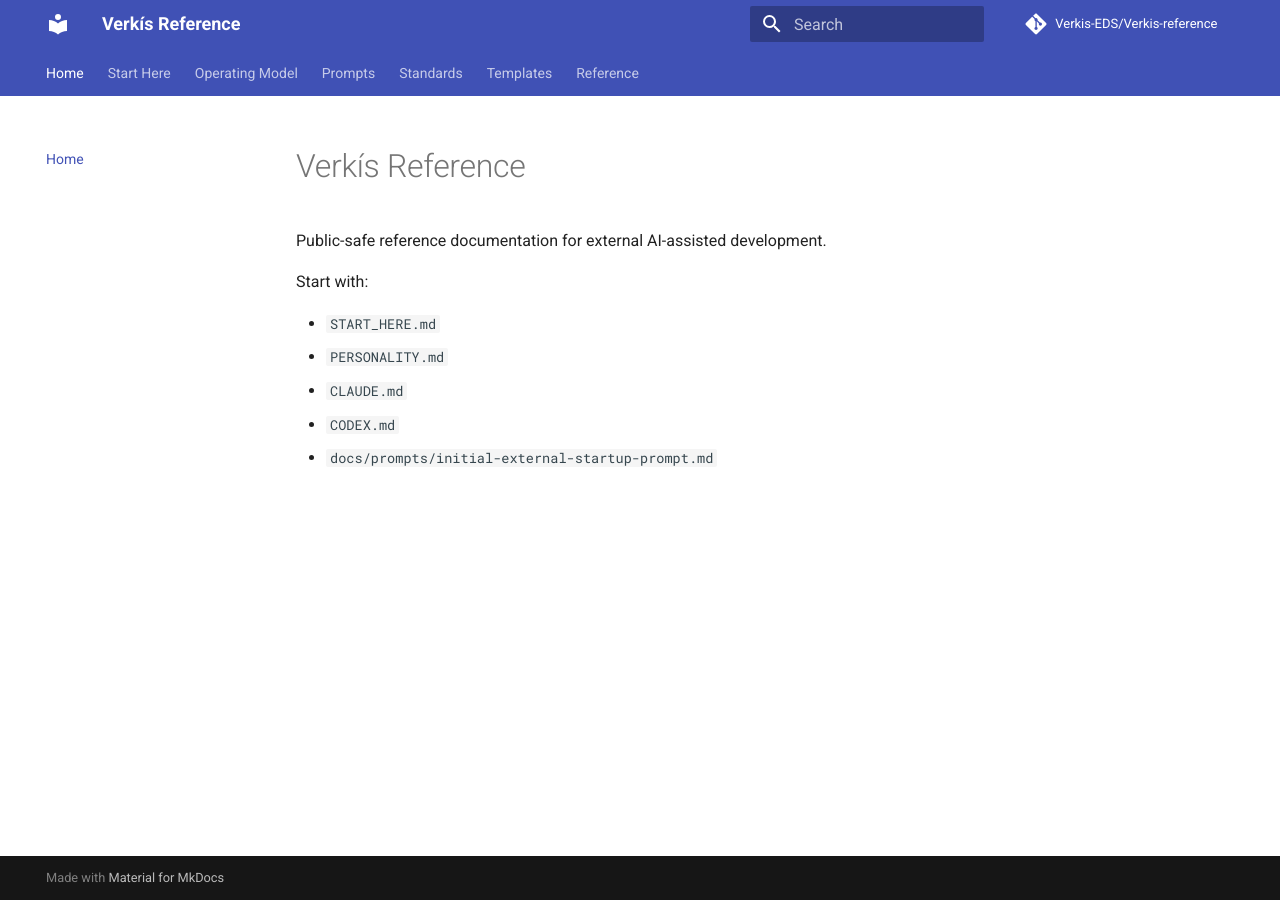
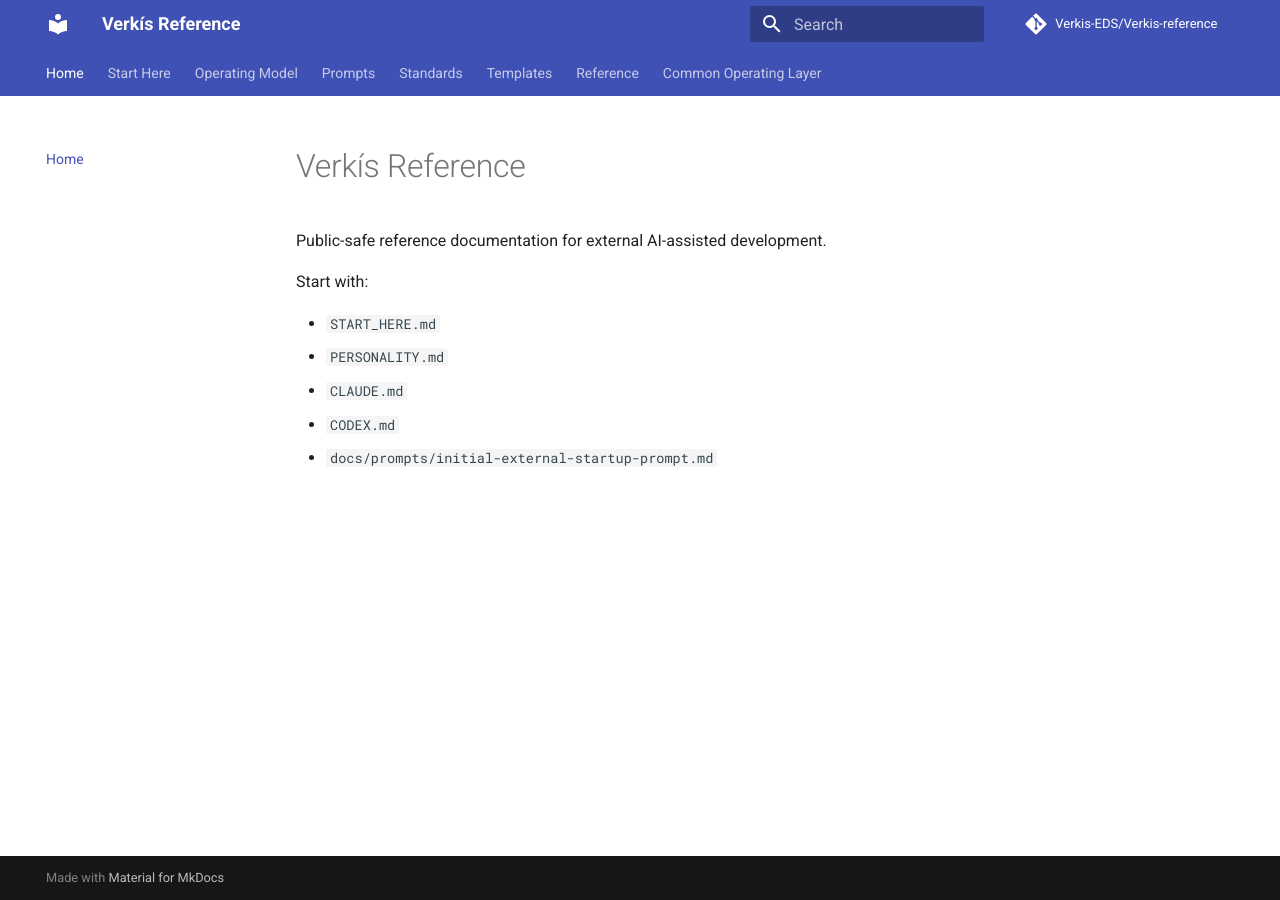
Before and after one commit to Verkis-EDS/Verkis-reference, an MkDocs documentation site: the page built from docs/index.md, in a window 1280 px wide. Built offline with MkDocs 1.6.1 and Material for MkDocs 9.7.7, drawn with Linux system fonts in a browser that asks for light colours; comment, search, counter and statistics services are not loaded; some of the changed lines change nothing that is shown.

Commit message:
docs(nav): expose Common Operating Layer in mkdocs nav
The 42 sanitized docs synced from NAS in 166d10c were reachable by URL
but absent from the navigation menu. Add a "Common Operating Layer"
nav section organized into:

- Standards (10 docs)
- Governance (3 gates)
- Memory (policy)
- Registries (agents, skills)
- Templates (project / prompts / runbooks / session / top-level)

mkdocs build --strict remains clean; verify_public_repo.sh: RESULT: PASS.

```diff
--- a/mkdocs.yml
+++ b/mkdocs.yml
@@ -38,6 +38,57 @@
       - New Project Start: project-templates/new-project-start-template.md
   - Reference:
       - Personality: reference/personality.md
+  - Common Operating Layer:
+      - Standards:
+          - Rules: reference/common/RULES.md
+          - Planning Mode: reference/common/PLANNING_MODE.md
+          - Agent Operating Standard: reference/common/AGENT_OPERATING_STANDARD.md
+          - Model Routing Policy: reference/common/MODEL_ROUTING_POLICY.md
+          - Context Discipline: reference/common/CONTEXT_DISCIPLINE.md
+          - Red-Team Review: reference/common/REDTEAM_REVIEW.md
+          - Test & Verify Standard: reference/common/TEST_VERIFY_STANDARD.md
+          - Session Closeout: reference/common/SESSION_CLOSEOUT.md
+          - Setup Status Check: reference/common/SETUP_STATUS_CHECK.md
+          - Master Runbook v4: reference/common/RUNBOOK_MASTER_v4.md
+      - Governance:
+          - Artifact Creation Gate: reference/common/governance/ARTIFACT_CREATION_GATE.md
+          - Memory Creation Gate: reference/common/governance/MEMORY_CREATION_GATE.md
+          - Context Creation Gate: reference/common/governance/CONTEXT_CREATION_GATE.md
+      - Memory:
+          - Memory Policy: reference/common/memory/MEMORY_POLICY.md
+      - Registries:
+          - Agent Registry: reference/common/agents/AGENT_REGISTRY.md
+          - Skill Registry: reference/common/skills/SKILL_REGISTRY.md
+      - Templates:
+          - Project:
+              - README: reference/common/templates/project/README.md
+              - Changelog: reference/common/templates/project/CHANGELOG.md
+              - Decisions: reference/common/templates/project/DECISIONS.md
+              - Improvements: reference/common/templates/project/IMPROVEMENTS.md
+              - Lessons Learned: reference/common/templates/project/LESSONS_LEARNED.md
+              - Open Points: reference/common/templates/project/OPEN_POINTS.md
+              - Project Memory: reference/common/templates/project/PROJECT_MEMORY.md
+              - Runbook: reference/common/templates/project/RUNBOOK.md
+              - Tool Registry: reference/common/templates/project/TOOL_REGISTRY.md
+          - Prompts:
+              - Opening Statement: reference/common/templates/prompts/01-opening-statement.md
+              - Master Startup: reference/common/templates/prompts/02-master-startup.md
+              - One-Command Session Start: reference/common/templates/prompts/03-one-command-session-start.md
+          - Runbooks:
+              - Backup & Restore: reference/common/templates/runbooks/backup-restore.md
+              - DNS Internal: reference/common/templates/runbooks/dns-internal.md
+              - LXC Create: reference/common/templates/runbooks/lxc-create.md
+              - VM Create: reference/common/templates/runbooks/vm-create.md
+              - Maintenance: reference/common/templates/runbooks/maintenance.md
+              - SSH Repair: reference/common/templates/runbooks/ssh-repair.md
+              - GitLab Runner: reference/common/templates/runbooks/gitlab-runner.md
+          - Session:
+              - Banner: reference/common/templates/session/banner.md
+              - Closeout: reference/common/templates/session/closeout-template.md
+              - Session Log: reference/common/templates/session/session-log-template.md
+          - Common Ops v3: reference/common/templates/verkis-proxmox-common-ops-v3.md
+          - Common Ops v2: reference/common/templates/verkis-proxmox-common-ops-v2.md
+          - Claude Code Terminal Startup: reference/common/templates/verkis-claude-code-terminal-startup-runbook.md
 
 markdown_extensions:
   - admonition
```
